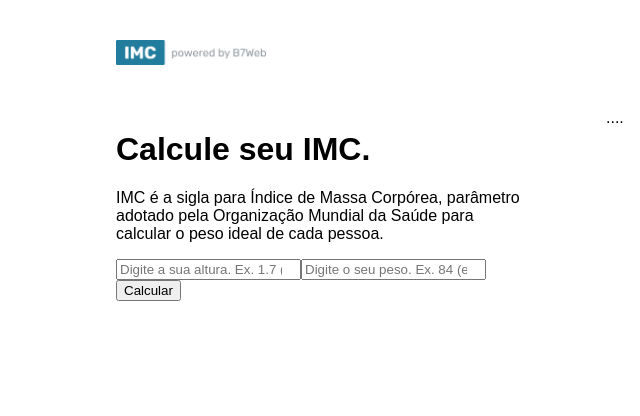
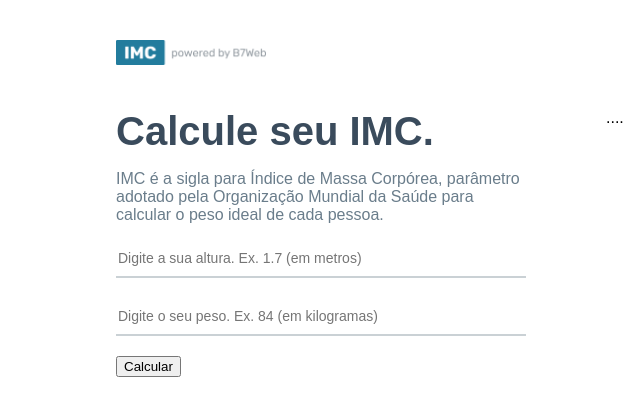
Before and after one commit to Gusm4n/ReactIMC, a React (Create React App) app in the folder reactimc/: page / in a window 1280 px wide. Shown: the top 416 px of the page, without its empty margins (74-714 px from the left). Built offline with nearby package versions, Linux system fonts and the light colour scheme.

Commit message:
estilizacao dos inputs

```diff
--- a/reactimc/src/App.module.css
+++ b/reactimc/src/App.module.css
@@ -22,6 +22,32 @@ body {
     margin-right: 40px;
 }
 
+.container .leftSide h1 {
+    margin: 0;
+    font-size: 40px;
+    color: #3a4b5c;
+}
+
+.container .leftSide p {
+    font-size: 16px;
+    margin-botom: 40px;
+    color: #6a7d8b;
+}
+
+.container .leftSide input {
+    width: 100%;
+    border: 0;
+    border-bottom: 2px solid rgba(150, 163, 171, .5);
+    padding: 10px 2px;
+    margin-bottom: 20px;
+    font-size: 14px;
+    outline: 0;
+}
+
+.container .leftSide button {
+
+}
+
 .container .rightSide {
     flex: 1;
     margin-left: 40px;
```
